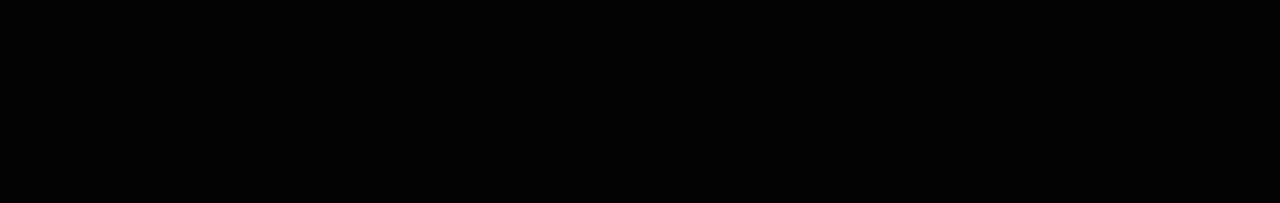
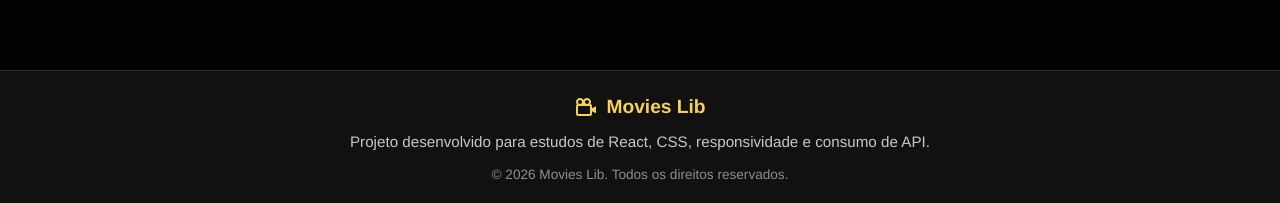
Before and after one commit to ivixs/movies-lib, a React (Vite) app: page / in a window 1280 px wide. Shown: the part 594-797 px from the top of the page. Built offline with nearby package versions, Linux system fonts and the light colour scheme; no server answers.

Commit message:
feat: adiciona rodape ao projeto

```diff
--- a/src/App.jsx
+++ b/src/App.jsx
@@ -1,5 +1,6 @@
 import { Outlet } from "react-router-dom";
 import Navbar from "./components/Navbar";
+import Footer from "./components/Footer";
 import "./App.css";
 
 export default function App() {
@@ -10,6 +11,8 @@
       <main className="main-content">
         <Outlet />
       </main>
+
+      <Footer />
     </div>
   );
 }
--- /dev/null
+++ b/src/components/Footer.css
@@ -0,0 +1,53 @@
+.footer {
+  margin-top: auto;
+  background-color: rgba(18, 18, 18, 0.96);
+  border-top: 1px solid rgba(247, 211, 84, 0.15);
+  padding: 1.5rem 1rem;
+}
+
+.footer-content {
+  width: min(100%, var(--container-width));
+  margin: 0 auto;
+
+  display: flex;
+  flex-direction: column;
+  align-items: center;
+  gap: 0.8rem;
+
+  text-align: center;
+}
+
+.footer-brand {
+  display: flex;
+  align-items: center;
+  gap: 0.5rem;
+
+  color: var(--color-primary);
+  font-size: 1.2rem;
+  font-weight: bold;
+}
+
+.footer-brand svg {
+  font-size: 1.5rem;
+}
+
+.footer-content p {
+  color: var(--color-muted);
+  font-size: 0.95rem;
+  line-height: 1.5;
+}
+
+.footer-content small {
+  color: #8f8f8f;
+  font-size: 0.85rem;
+}
+
+@media (max-width: 480px) {
+  .footer {
+    padding: 1.2rem 1rem;
+  }
+
+  .footer-content p {
+    font-size: 0.9rem;
+  }
+}
--- /dev/null
+++ b/src/components/Footer.jsx
@@ -0,0 +1,24 @@
+import { BiCameraMovie } from "react-icons/bi";
+import "./Footer.css";
+
+export default function Footer() {
+  const currentYear = new Date().getFullYear();
+
+  return (
+    <footer className="footer">
+      <div className="footer-content">
+        <div className="footer-brand">
+          <BiCameraMovie />
+          <span>Movies Lib</span>
+        </div>
+
+        <p>
+          Projeto desenvolvido para estudos de React, CSS, responsividade e
+          consumo de API.
+        </p>
+
+        <small>&copy; {currentYear} Movies Lib. Todos os direitos reservados.</small>
+      </div>
+    </footer>
+  );
+}
```
Also changed, not shown: 1 other file (tests, documents, lock files or other folders).
